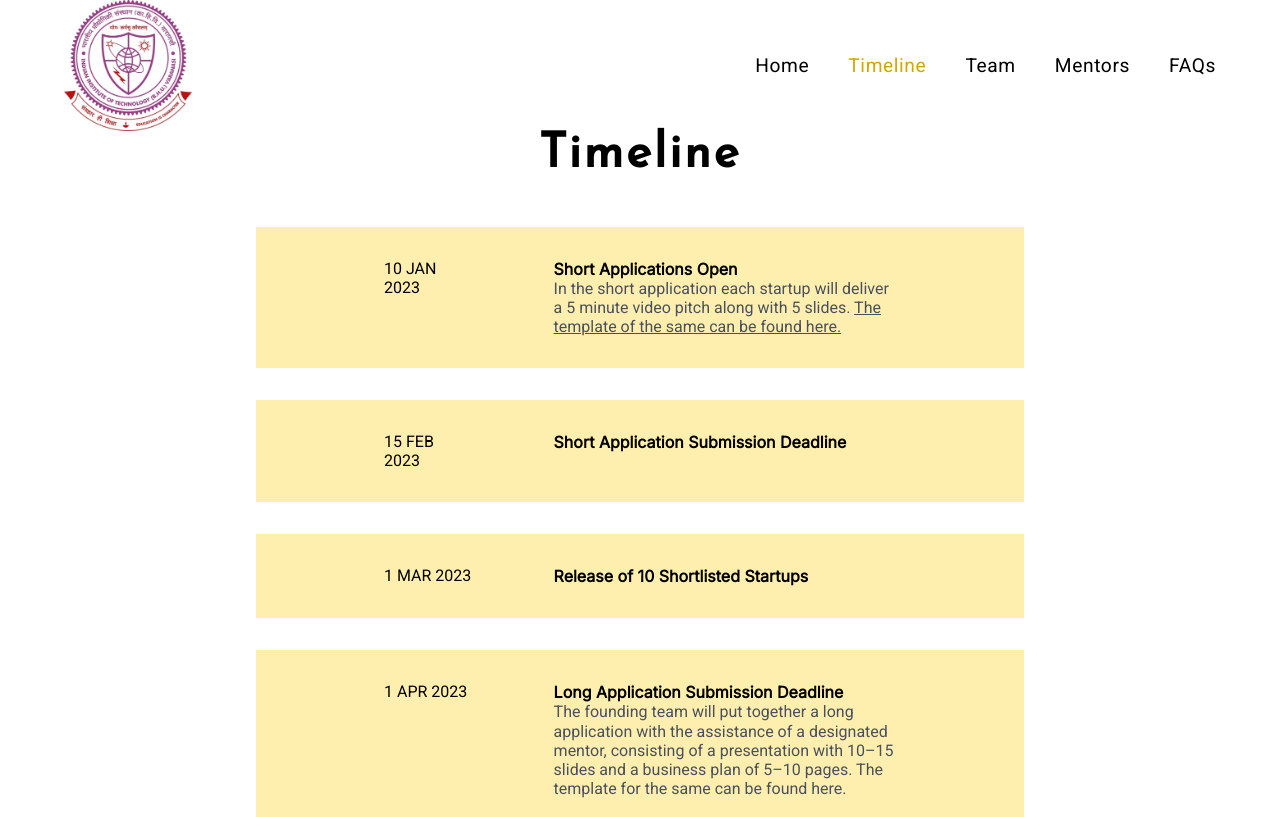
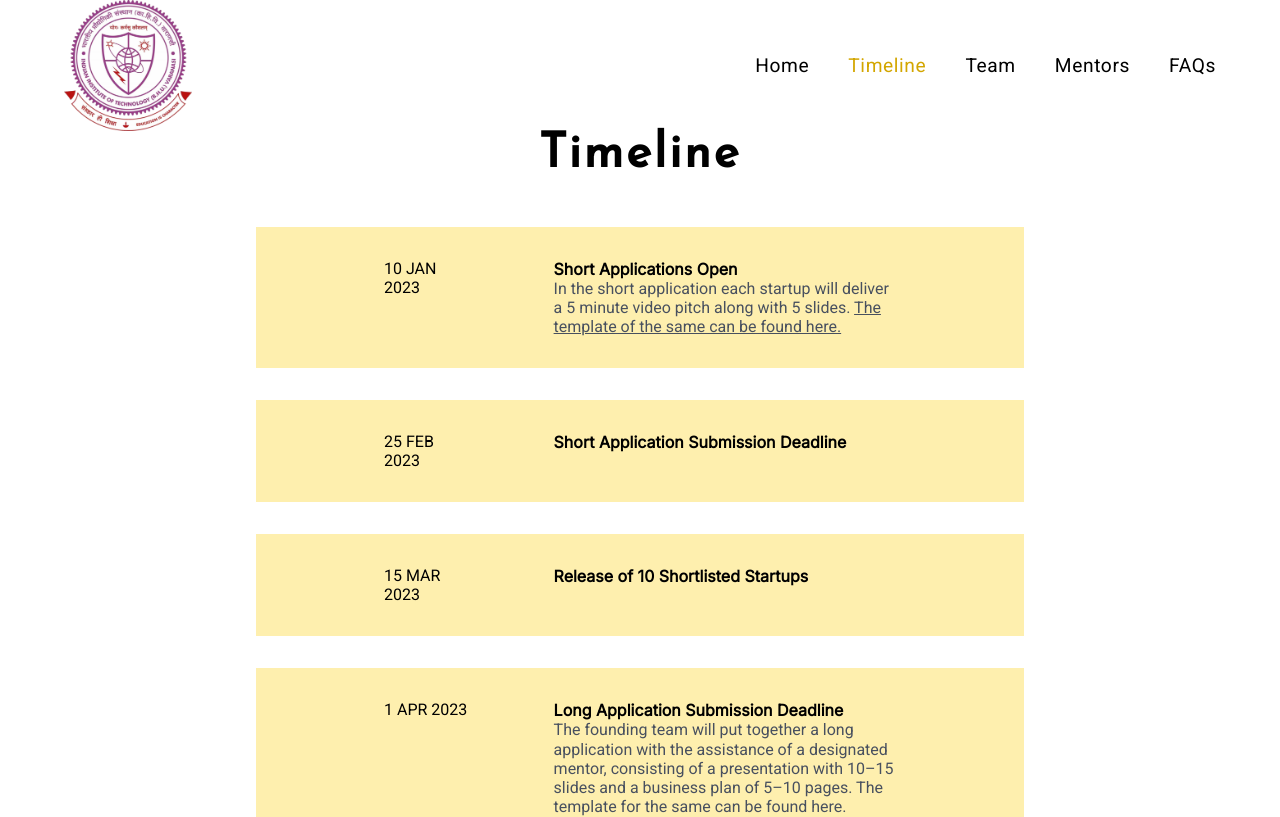
Before and after one commit to bhav-khurana/IIT-BHU-SeedFund, a React (Create React App) app: page /timeline in a window 1280 px wide. Shown: the top 817 px of the page. Built offline with nearby package versions, Linux system fonts and the light colour scheme; a web font is replaced by a local one.

Commit message:
UI fixes and Changes

```diff
--- a/src/Component/Home.js
+++ b/src/Component/Home.js
@@ -29,7 +29,7 @@ const Home = ()=>{
         <div className="apply">
             {/* <img src={back} alt="background" className="back" /> */}
             <img src={urgentBro} alt="urgent-bro" className="applyImage" />
-            <div className="applyText">Application Deadline : 15 February 2023
+            <div className="applyText">Application Deadline : 25 February 2023
             <div className="applyButton">
                 <a href="https://forms.gle/v4JuULMoXhMWU3CN9" className="applyLink">Apply Now</a>
             </div>
--- a/src/Component/Timeline.js
+++ b/src/Component/Timeline.js
@@ -10,8 +10,8 @@ const Timeline = ()=>{
         <Navbar />
         <div className="heading">Timeline</div>
         <Step date={"10 JAN 2023"} title={"Short Applications Open"} subtitle={['In the short application each startup will deliver a 5 minute video pitch along with 5 slides. ',<a href="https://docs.google.com/presentation/d/1m48Iyl-njk0_fkaYxUTnrKtGU3uMtXjw/edit?usp=sharing&ouid=113844267931658336139&rtpof=true&sd=true" className="link">The template of the same can be found here. </a>]} />
-        <Step date={"15 FEB 2023"} title={"Short Application Submission Deadline"} subtitle={""} />
-        <Step date={"1 MAR 2023"} title={"Release of 10 Shortlisted Startups"} subtitle={""} />
+        <Step date={"25 FEB 2023"} title={"Short Application Submission Deadline"} subtitle={""} />
+        <Step date={"15 MAR 2023"} title={"Release of 10 Shortlisted Startups"} subtitle={""} />
         <Step date={"1 APR 2023"} title={"Long Application Submission Deadline"} subtitle={"The founding team will put together a long application with the assistance of a designated mentor, consisting of a presentation with 10–15 slides and a business plan of 5–10 pages. The template for the same can be found here."} />
         <Step date={"April 2023"} title={"Interview of Founding Team with the Investment Committee"} subtitle={"Conducted Throughout the month of April"} />
         <Step date={"1 MAY 2023"} title={"Release of 5 Shortlisted Startups"} subtitle={""} />
--- a/src/Css/Member.css
+++ b/src/Css/Member.css
@@ -24,7 +24,7 @@
     margin: 1.4em auto;
     background-color: #DAA520;
     width: 50%;
-    height: 50px;
+    height: min-content;
     border-radius: 12px;
 }
 
--- a/src/Css/Sectors.css
+++ b/src/Css/Sectors.css
@@ -1,5 +1,6 @@
 .sectorBackground {
     margin: auto;
+    margin-top: 9rem;
     justify-content: center;
     text-align: center;
     /* align-items: le; */
@@ -35,13 +36,13 @@
 
 @media(max-width:1380px){
     .sectorBackground {
-        margin-top: 10rem;
+        margin-top: 15rem;
     }
 }
 
 @media(max-width:1200px){
     .sectorBackground {
-        margin-top: 13rem;
+        margin-top: 16rem;
     }
 }
 
```
Also changed, not shown: src/Images/shashwat-agarwal.png.
